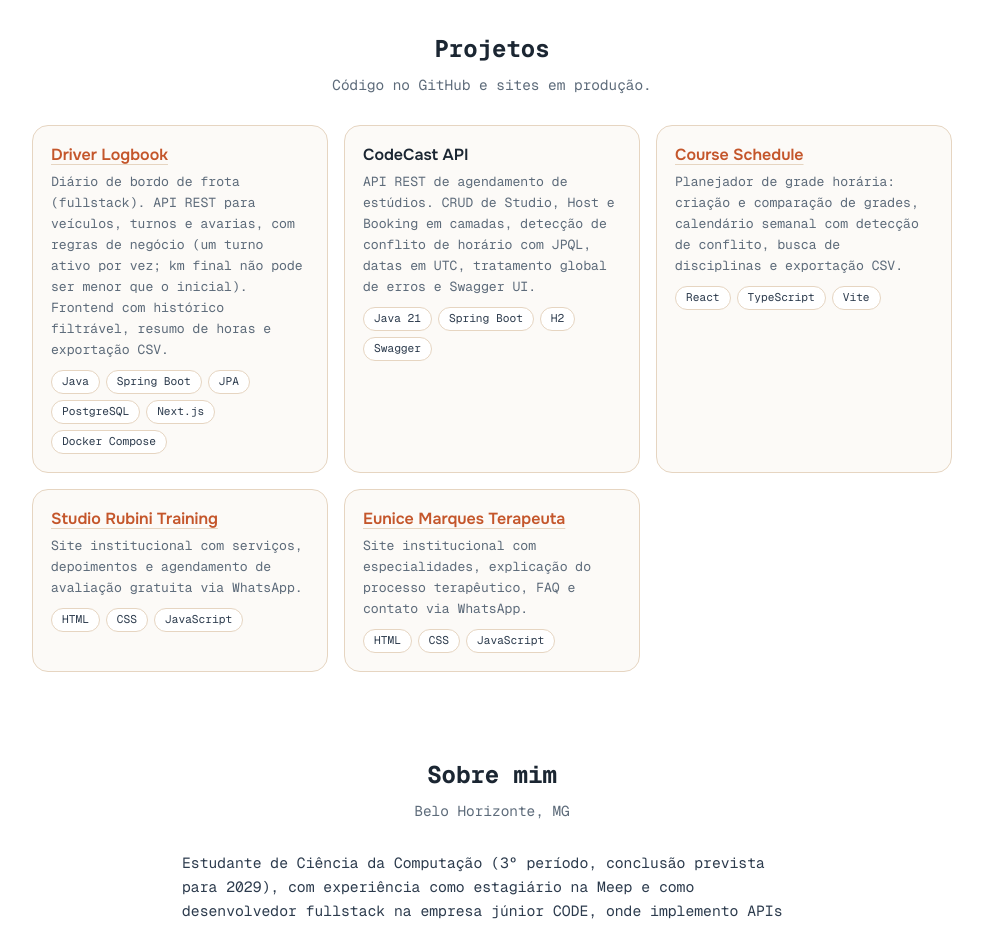
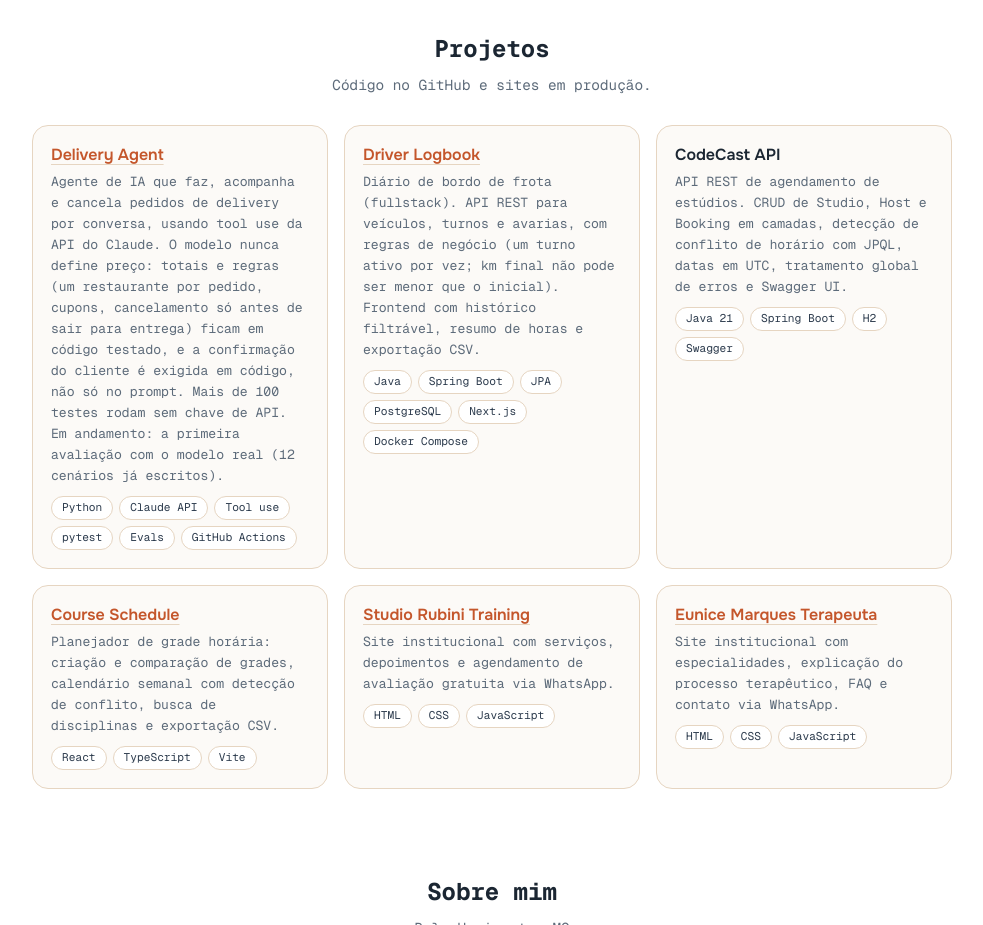
Before and after one commit to kauaazn/portfolio, a plain HTML site: page index.html in a window 1280 px wide. Shown: the part 1980-2905 px from the top of the page, without its empty margins (148-1131 px from the left). Drawn offline with nearby package versions, Linux system fonts and the light colour scheme.

Commit message:
Add the Delivery Agent project to the portfolio
New first card in the projects section, linking to github.com/kauaazn/delivery-agent.
The text says plainly that the first evaluation run against the real model is still
pending. No visual changes: it reuses the existing card markup.

Co-Authored-By: Claude Sonnet 5.5 <noreply@anthropic.com>

```diff
--- a/index.html
+++ b/index.html
@@ -95,6 +95,7 @@ footer{text-align:center;padding:30px 20px 50px;color:var(--mute);font-size:.8re
 <section id="projetos">
   <h2>Projetos</h2><p class="lead">Código no GitHub e sites em produção.</p>
   <div class="cards">
+    <div class="box"><h3><a href="https://github.com/kauaazn/delivery-agent">Delivery Agent</a></h3><p>Agente de IA que faz, acompanha e cancela pedidos de delivery por conversa, usando tool use da API do Claude. O modelo nunca define preço: totais e regras (um restaurante por pedido, cupons, cancelamento só antes de sair para entrega) ficam em código testado, e a confirmação do cliente é exigida em código, não só no prompt. Mais de 100 testes rodam sem chave de API. Em andamento: a primeira avaliação com o modelo real (12 cenários já escritos).</p><div class="tags"><span>Python</span><span>Claude API</span><span>Tool use</span><span>pytest</span><span>Evals</span><span>GitHub Actions</span></div></div>
     <div class="box"><h3><a href="https://github.com/kauaazn/driver-logbook">Driver Logbook</a></h3><p>Diário de bordo de frota (fullstack). API REST para veículos, turnos e avarias, com regras de negócio (um turno ativo por vez; km final não pode ser menor que o inicial). Frontend com histórico filtrável, resumo de horas e exportação CSV.</p><div class="tags"><span>Java</span><span>Spring Boot</span><span>JPA</span><span>PostgreSQL</span><span>Next.js</span><span>Docker Compose</span></div></div>
     <div class="box"><h3>CodeCast API</h3><p>API REST de agendamento de estúdios. CRUD de Studio, Host e Booking em camadas, detecção de conflito de horário com JPQL, datas em UTC, tratamento global de erros e Swagger UI.</p><div class="tags"><span>Java 21</span><span>Spring Boot</span><span>H2</span><span>Swagger</span></div></div>
     <div class="box"><h3><a href="https://course-schedule-wine.vercel.app">Course Schedule</a></h3><p>Planejador de grade horária: criação e comparação de grades, calendário semanal com detecção de conflito, busca de disciplinas e exportação CSV.</p><div class="tags"><span>React</span><span>TypeScript</span><span>Vite</span></div></div>
```
